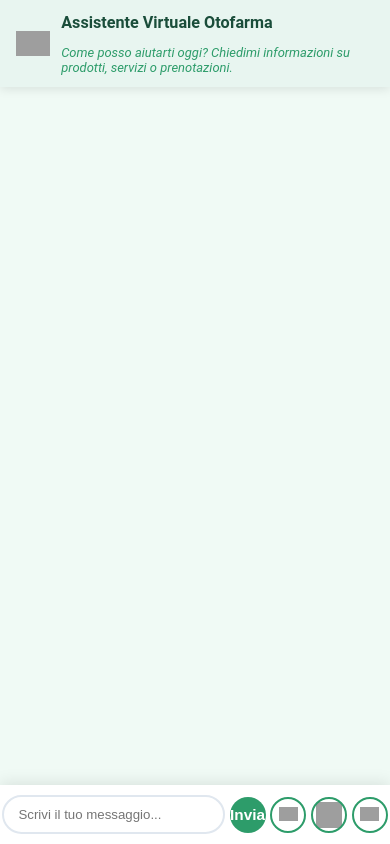
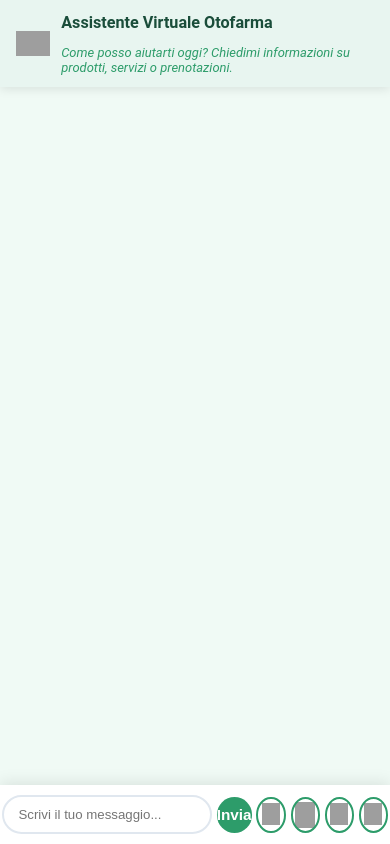
Before and after one commit to MuddasirKHuwaja998/Chatbot, a Flask app: page / in a window 390 px wide. Run offline with Flask 3, Linux system fonts and the light colour scheme; grey boxes are pictures that could not be loaded.

Commit message:
Update index.html

```diff
--- a/templates/index.html
+++ b/templates/index.html
@@ -190,7 +190,7 @@
             font-size: 1.16rem;
             height: 65px;
         }
-        .mic-button, .sign-language-button, .animation-button {
+        .mic-button, .sign-language-button, .animation-button, .location-button {
             width: 60px;
             height: 60px;
             border-radius: 50%;
@@ -198,17 +198,29 @@
             cursor: pointer;
             background-size: 70% 70%;
             background-position: center;
+            background-repeat: no-repeat;
+            background-color: #fff;
+            font-size: 1.35rem;
+            transition: background 0.15s;
+            display: flex;
+            align-items: center;
+            justify-content: center;
         }
         .mic-button {
-            background: #fff url('https://cdn1.iconfinder.com/data/icons/social-messaging-ui-color/254000/79-512.png') center/60% no-repeat;
+            background-image: url('https://cdn1.iconfinder.com/data/icons/social-messaging-ui-color/254000/79-512.png');
         }
         .sign-language-button {
-            background: #fff url('https://encrypted-tbn0.gstatic.com/images?q=tbn:ANd9GcRz46BQMTWloOPjYbTrrYx0cV8u-FYrTS_2lQ&s') center/60% no-repeat;
+            background-image: url('https://encrypted-tbn0.gstatic.com/images?q=tbn:ANd9GcRz46BQMTWloOPjYbTrrYx0cV8u-FYrTS_2lQ&s');
         }
         .animation-button {
-            background: #fff url('https://img.freepik.com/premium-photo/audiologist-isolated-cartoon-character_934475-17340.jpg') center/cover no-repeat;
+            background-image: url('https://img.freepik.com/premium-photo/audiologist-isolated-cartoon-character_934475-17340.jpg');
             background-size: 80% 80%;
-            background-position: center;
+        }
+        .location-button {
+            background-image: url('https://encrypted-tbn0.gstatic.com/images?q=tbn:ANd9GcQHtnWsXeTXObrNhhSd7Lh9auk6iq3O4LNttQ&s');
+        }
+        .location-button span {
+            display: none;
         }
         /* --- Responsive Design --- */
         @media (max-width: 900px) {
@@ -225,7 +237,7 @@
             .chat-box { padding: 0.7rem 0.22rem; margin-top: 70px; gap: 0.54rem; font-size: 1.07rem; height: calc(100vh - 140px);}
             .input-container { height: 59px; padding: 0.33rem 0.13rem; gap: 0.3rem;}
             .input-field { padding: 0.65rem 0.9rem; font-size: 0.97rem;}
-            .send-button, .mic-button, .sign-language-button, .animation-button { width: 36px; height: 36px; font-size: 0.96rem; padding: 0;}
+            .send-button, .mic-button, .sign-language-button, .animation-button, .location-button { width: 36px; height: 36px; font-size: 0.96rem; padding: 0;}
             .message { font-size: 1.01rem; padding: 0.65rem 1rem;}
             .bot-icon, .bot-icon-inner { width: 23px; height: 23px; min-width: 23px; min-height: 23px;}
         }
@@ -258,6 +270,8 @@
             <button class="sign-language-button" id="signLanguageButton"></button>
             <button class="animation-button" id="animationButton"></button>
             <button class="mic-button" id="micButton"></button>
+            <button class="location-button" id="locationButton" title="Condividi posizione" aria-label="Posizione"><span>📍</span></button>
+            <span id="locStatus" style="margin-left:10px; color: green; display:none;">Posizione rilevata!</span>
         </div>
     </div>
     <script>
@@ -266,8 +280,10 @@
         const micButton = document.getElementById('micButton');
         const signLanguageButton = document.getElementById('signLanguageButton');
         const animationButton = document.getElementById('animationButton');
+        const locationButton = document.getElementById('locationButton');
         const chatBox = document.getElementById('chatBox');
-
+        let userLat = null;
+        let userLon = null;
         let lastSentWithMic = false;
         let recognitionActive = false;
         let recognitionInstance = null;
@@ -347,7 +363,12 @@
                 fetch('/chat', {
                     method: 'POST',
                     headers: { 'Content-Type': 'application/json' },
-                    body: JSON.stringify({ message, voice: fromVoice })
+                    body: JSON.stringify({
+                        message,
+                        voice: fromVoice,
+                        lat: userLat,
+                        lon: userLon
+                    })
                 })
                 .then(response => response.json())
                 .then(data => {
@@ -428,6 +449,38 @@
             window.open('https://otofarma-ai-diagnosis-nxyj.onrender.com/', '_blank', 'width=1000,height=800');
         });
 
+        // Location button logic
+        locationButton.addEventListener('click', function() {
+            if (navigator.geolocation) {
+                navigator.geolocation.getCurrentPosition(
+                    function(pos) {
+                        userLat = pos.coords.latitude;
+                        userLon = pos.coords.longitude;
+                        const locStatus = document.getElementById("locStatus");
+                        locStatus.style.display = "inline";
+                        locStatus.style.color = "green";
+                        locStatus.innerText = "Posizione rilevata!";
+                    },
+                    function(error) {
+                        let msg = "Per favore consenti l'accesso alla posizione per trovare la farmacia più vicina.";
+                        if(error.code === error.PERMISSION_DENIED) {
+                            msg = "Devi consentire l'accesso alla posizione dalle impostazioni del browser.";
+                        } else if(error.code === error.POSITION_UNAVAILABLE) {
+                            msg = "La posizione non è disponibile sul tuo dispositivo.";
+                        } else if(error.code === error.TIMEOUT) {
+                            msg = "Timeout nel recupero della posizione.";
+                        }
+                        const locStatus = document.getElementById("locStatus");
+                        locStatus.style.display = "inline";
+                        locStatus.style.color = "red";
+                        locStatus.innerText = msg;
+                    }
+                );
+            } else {
+                alert("Il tuo browser non supporta la geolocalizzazione.");
+            }
+        });
+
         // Preload voices for best experience
         if ('speechSynthesis' in window) {
             window.speechSynthesis.getVoices();
```
